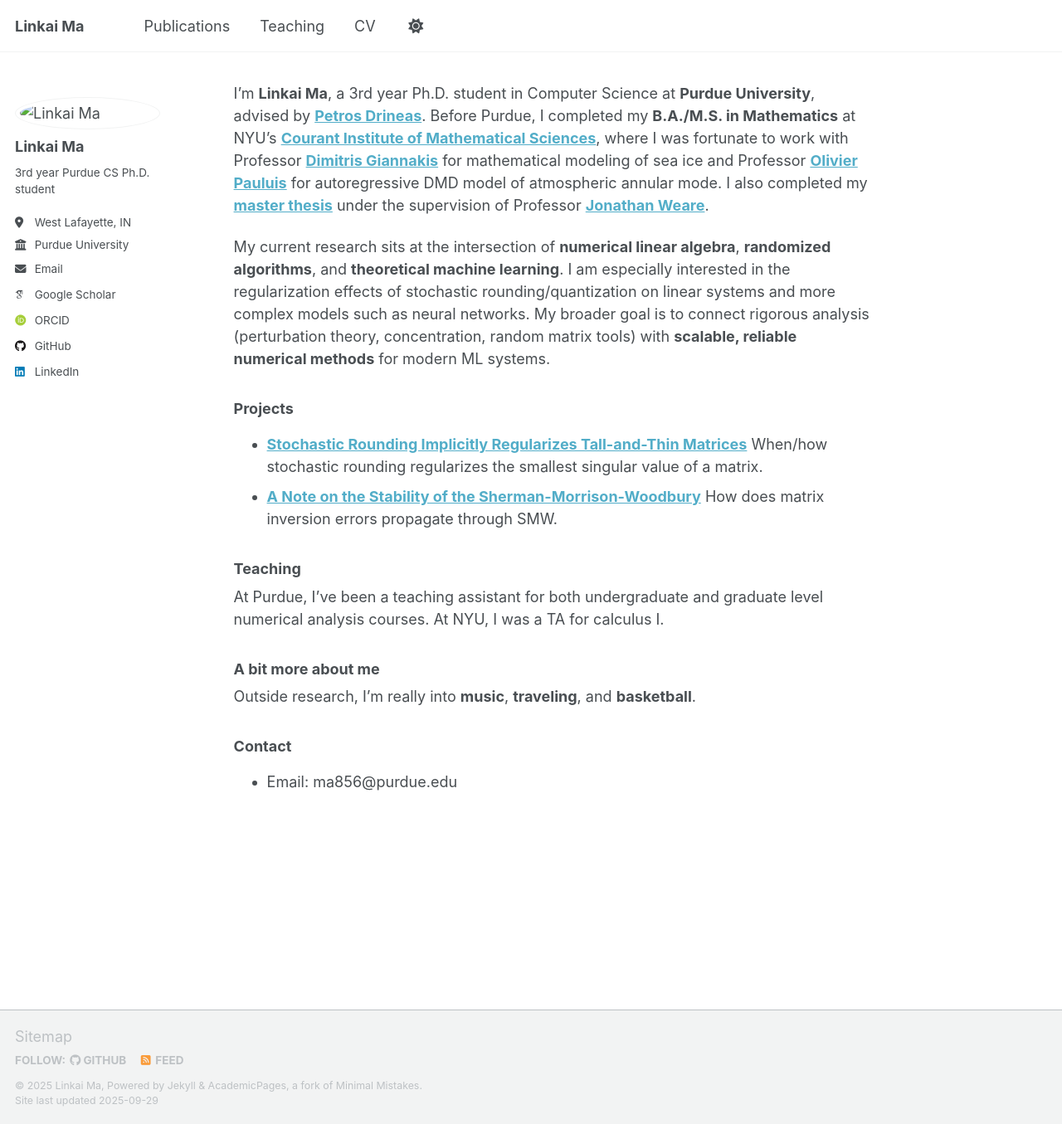
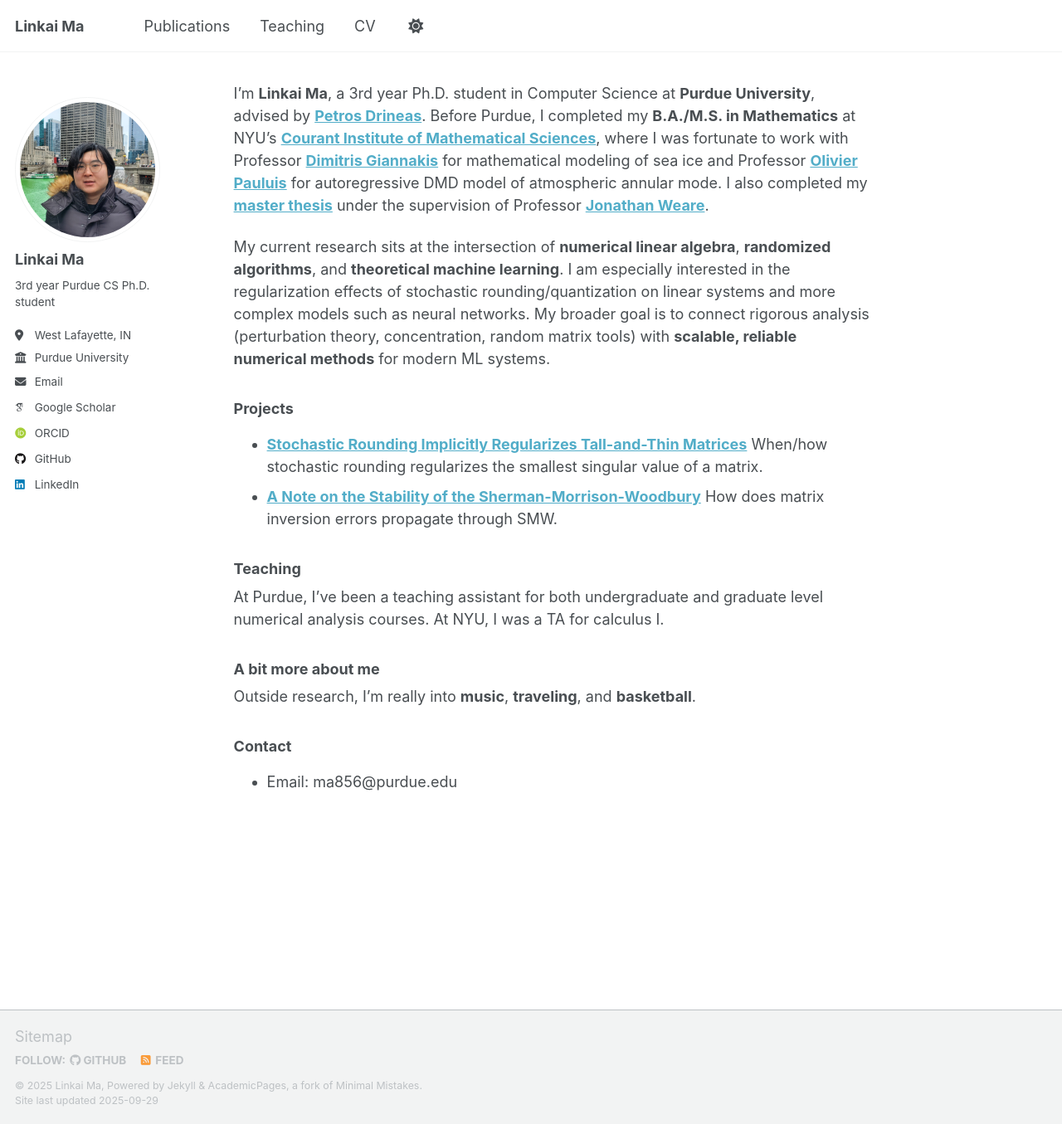
Before and after one commit to LinkaiMa/LinkaiMa.github.io, a Jekyll site: the page built from _pages/about.md, in a window 1280 px wide and 1355 px high. Shown: the whole window at 83% size. Built offline with Jekyll 4.4.1, drawn with Linux system fonts in a browser that asks for light colours; some web fonts are replaced; a script that is not in the unit is left out.

Commit message:
Update _config.yml

```diff
--- a/_config.yml
+++ b/_config.yml
@@ -23,7 +23,7 @@ repository               : "LinkaiMa/LinkaiMa.github.io"
 #               Additional customization can be done by editing /_includes/author-profile.html
 author:
   # Biographic information
-  avatar           : "/images/mlk_image.jpg"
+  avatar           : "mlk_image.jpg"
   name             : "Linkai Ma"
   pronouns         : # example: "she/her"
   bio              : "3rd year Purdue CS Ph.D. student"
```
